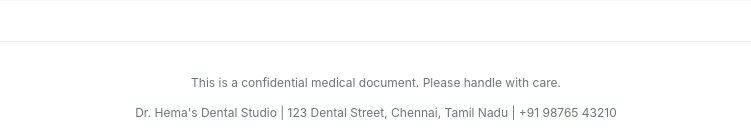
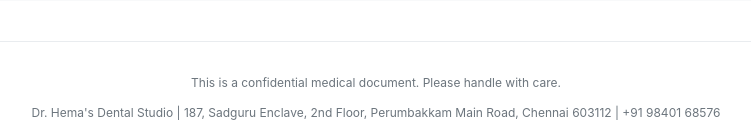
Before and after one commit to harishdhanarajan/dental-econsent, a Flask app: template src/templates/pdf_template.html in a window 1280 px wide. Shown: the part 2347-2481 px from the top of the page, without its empty margins (264-1015 px from the left). Run offline with Flask 3, Linux system fonts and the light colour scheme; the template is opened without the code that fills it, so the values that code supplies are empty.

Commit message:
Update pdf_template.html

```diff
--- a/src/templates/pdf_template.html
+++ b/src/templates/pdf_template.html
@@ -318,7 +318,7 @@
 
     <div class="footer">
         <p>This is a confidential medical document. Please handle with care.</p>
-        <p>Dr. Hema's Dental Studio | 123 Dental Street, Chennai, Tamil Nadu | +91 98765 43210</p>
+        <p>Dr. Hema's Dental Studio | 187, Sadguru Enclave, 2nd Floor, Perumbakkam Main Road, Chennai 603112 | +91 98401 68576</p>
     </div>
 </body>
 </html>
```
